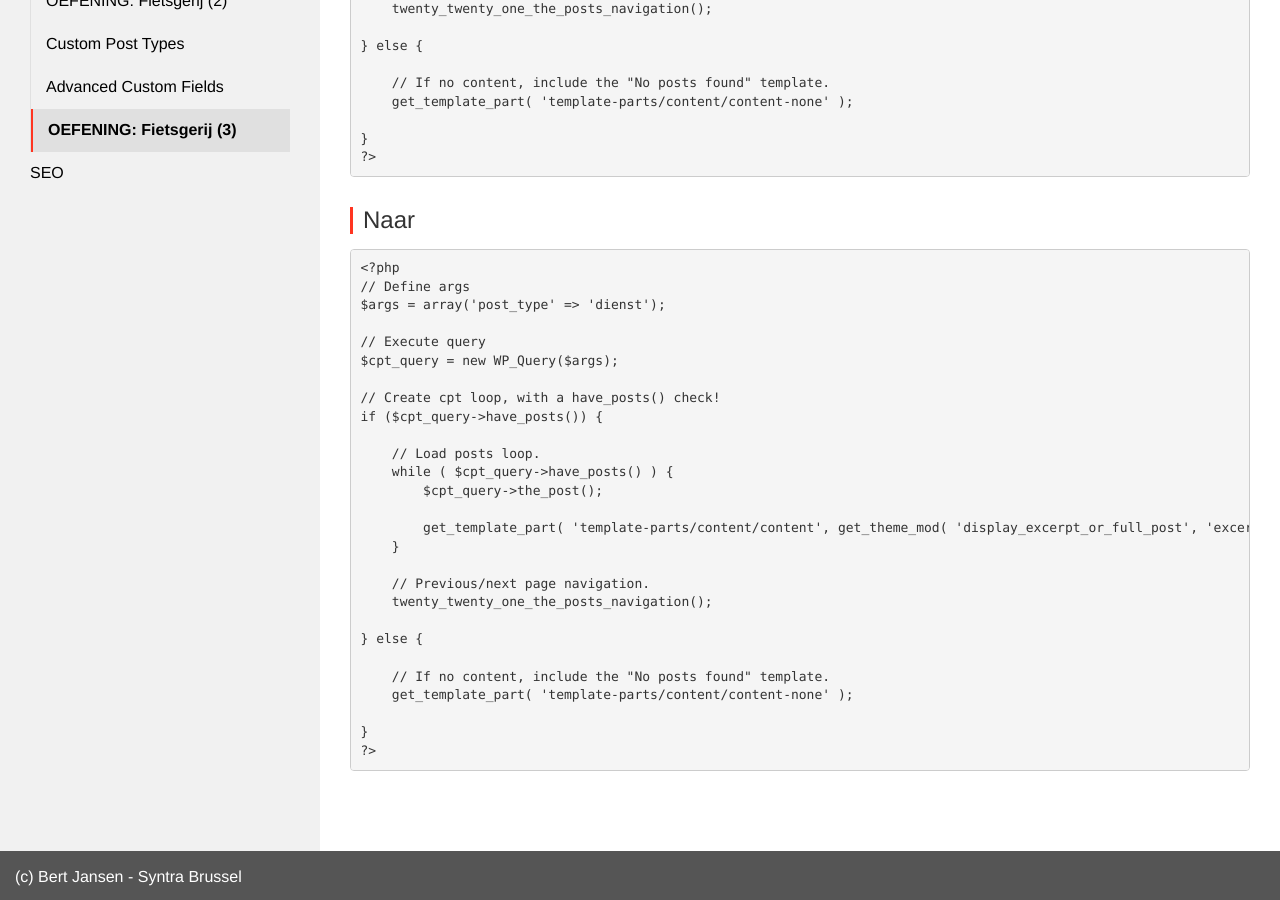
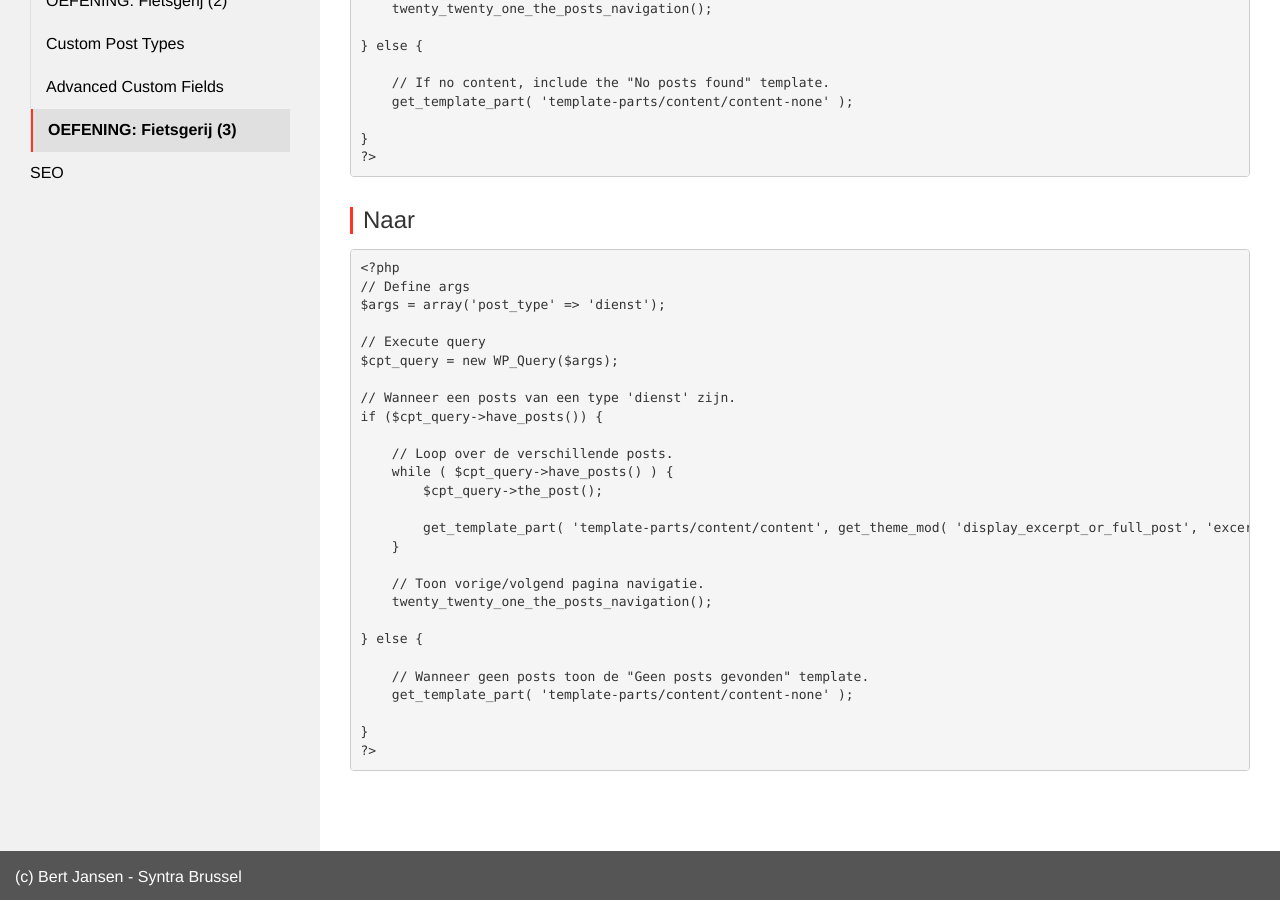
Before and after one commit to Syntra-Brussel/dynamische-webtechnieken, a Jekyll site: the page built from wordpress/oefening-fietsgerij-deel-3.md, in a window 1280 px wide and 900 px high, scrolled down 649 px. Built offline with Jekyll 4.4.1, drawn with Linux system fonts in a browser that asks for light colours; nearby versions of some CDN libraries; a script that is not in the unit is left out.

Commit message:
Update oefening-fietsgerij-deel-3.md

```diff
--- a/wordpress/oefening-fietsgerij-deel-3.md
+++ b/wordpress/oefening-fietsgerij-deel-3.md
@@ -50,22 +50,22 @@ $args = array('post_type' => 'dienst');
 // Execute query
 $cpt_query = new WP_Query($args);
 
-// Create cpt loop, with a have_posts() check!
+// Wanneer een posts van een type 'dienst' zijn.
 if ($cpt_query->have_posts()) {
 
-    // Load posts loop.
+    // Loop over de verschillende posts.
     while ( $cpt_query->have_posts() ) {
         $cpt_query->the_post();
 
         get_template_part( 'template-parts/content/content', get_theme_mod( 'display_excerpt_or_full_post', 'excerpt' ) );
     }
 
-    // Previous/next page navigation.
+    // Toon vorige/volgend pagina navigatie.
     twenty_twenty_one_the_posts_navigation();
 
 } else {
 
-    // If no content, include the "No posts found" template.
+    // Wanneer geen posts toon de "Geen posts gevonden" template.
     get_template_part( 'template-parts/content/content-none' );
 
 }
```
